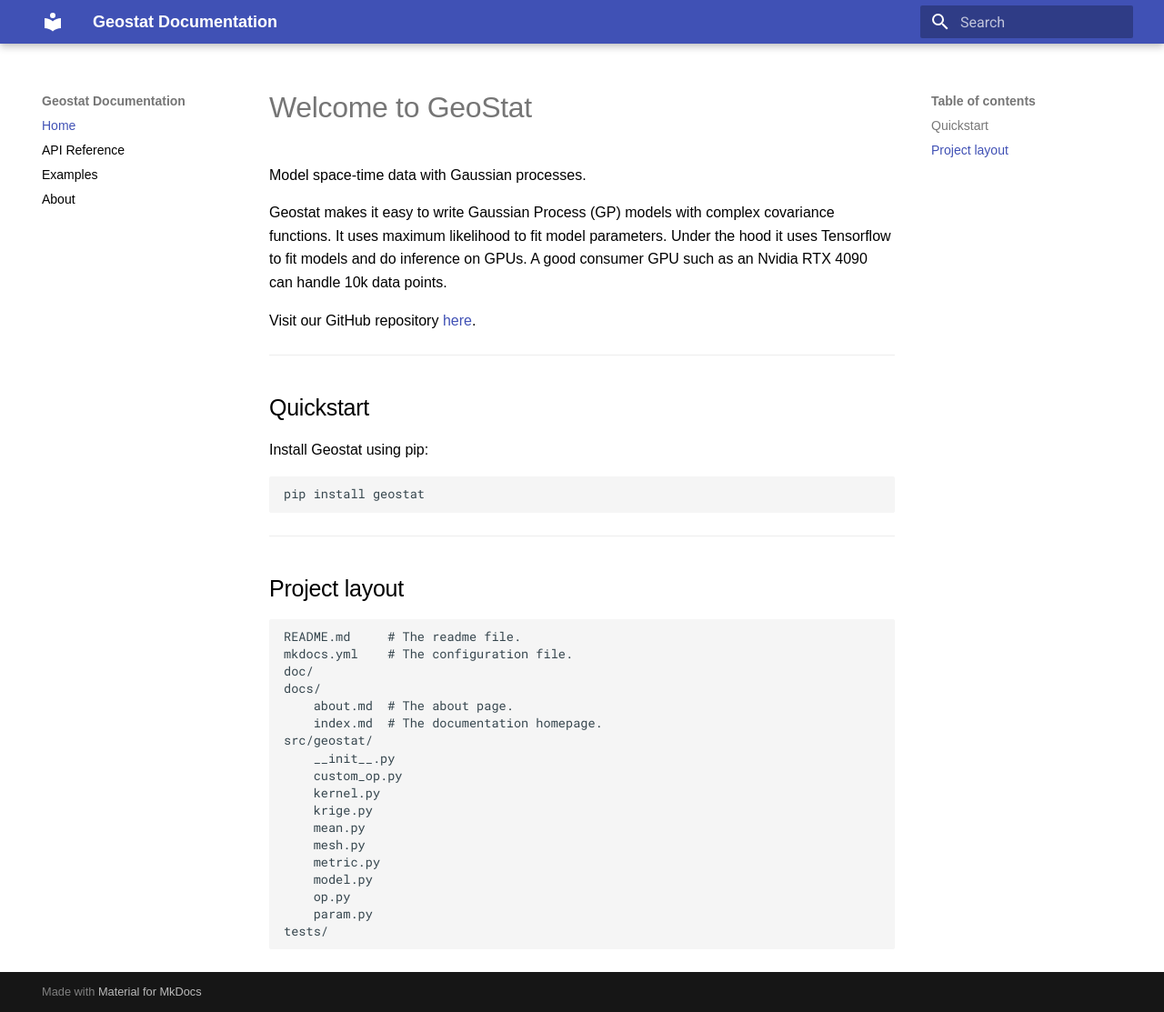
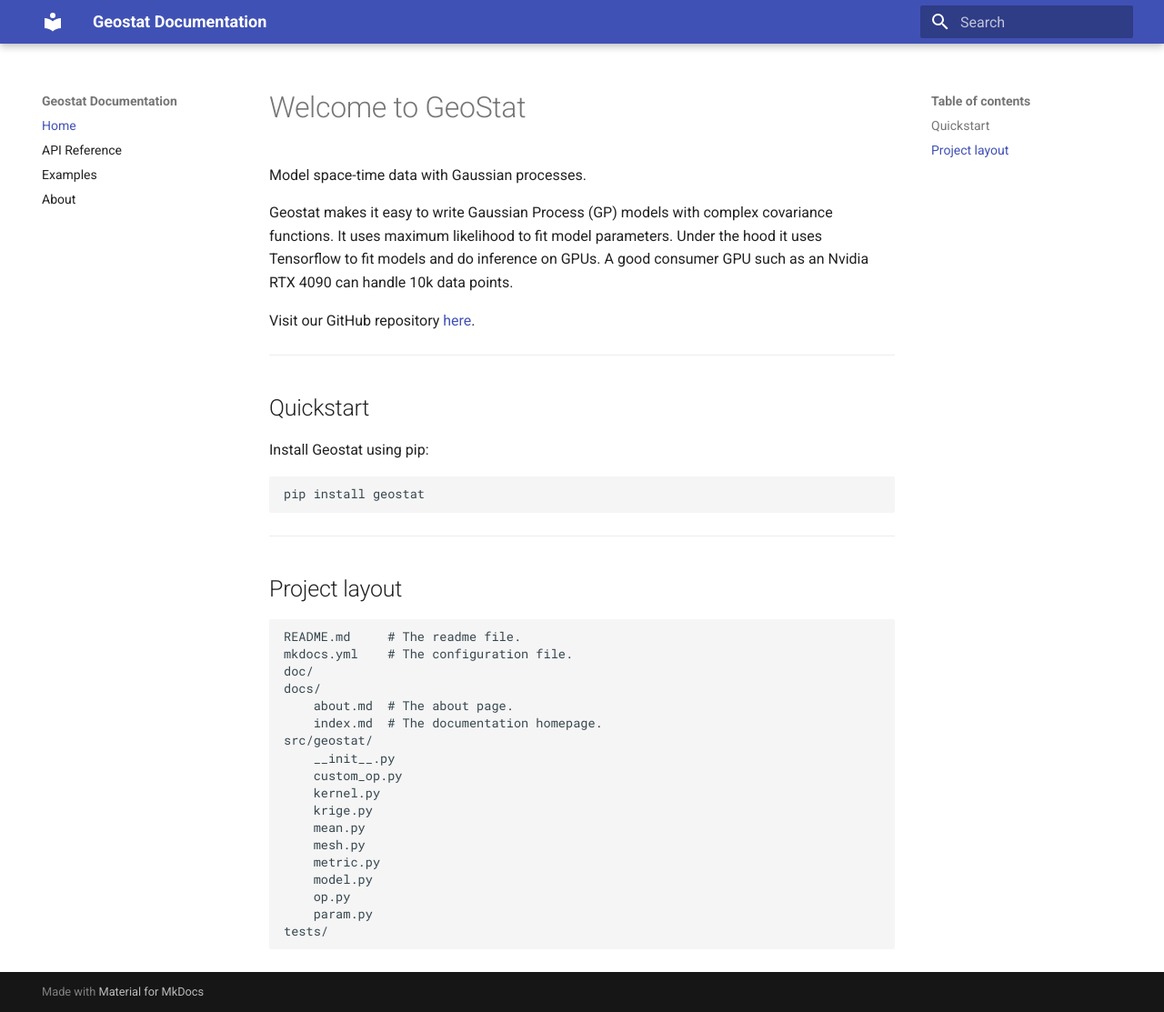
Before and after one commit to hypergradient/geostat, an MkDocs documentation site: the page built from docs/index.md, in a window 1280 px wide and 1113 px high. Shown: the whole window at 91% size. Built offline with MkDocs 1.6.1 and Material for MkDocs 9.7.7, drawn with Linux system fonts in a browser that asks for light colours.

Commit message:
Edited style.css

```diff
--- a/docs/style.css
+++ b/docs/style.css
@@ -1,4 +1,4 @@
-body {
+/* body {
     color: black;
     font-family: "Fira Sans", sans-serif;
     font-weight: 500;
@@ -13,7 +13,15 @@ p {
 }
 
 details.notes {
-    color: red;
+    color: black;
+    font-family: "Fira Sans", sans-serif;
+    font-weight: 500;
+    font-style: normal;
+    font-size: ;
+} */
+
+doc {
+    color: black;
     font-family: "Fira Sans", sans-serif;
     font-weight: 500;
     font-style: normal;
```
